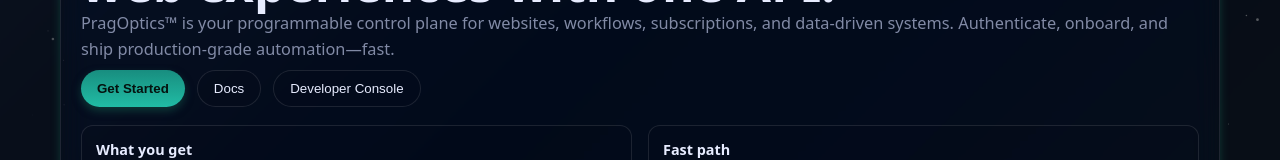
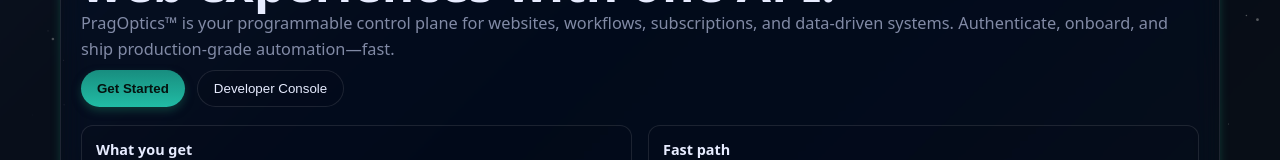
Before and after one commit to PragOptics/PragOptics, a plain HTML site: page index.html in a window 1280 px wide. Shown: the part 220-380 px from the top of the page. Drawn offline with Linux system fonts and the light colour scheme.

Commit message:
Update index.html

```diff
--- a/index.html
+++ b/index.html
@@ -445,7 +445,6 @@
         </p>
         <div style="display:flex; gap:12px; flex-wrap:wrap; margin-top:8px;">
           <button class="cta" onclick="openAgreementModal()">Get Started</button>
-          <button class="btn" onclick="openDocs()">Docs</button>
           <button class="btn" onclick="setAppMode('console')">Developer Console</button>
         </div>
         <div class="row" style="margin-top:18px;">
@@ -804,8 +803,6 @@
        =========================== */
     document.getElementById("navLaunch").addEventListener("click", openAgreementModal);
 
-    function openDocs(){ window.open("https://docs.pragoptics.com", "_blank"); }
-
     /* ===========================
        DROPDOWN MENU (same behavior as devconsole)
        =========================== */
```
